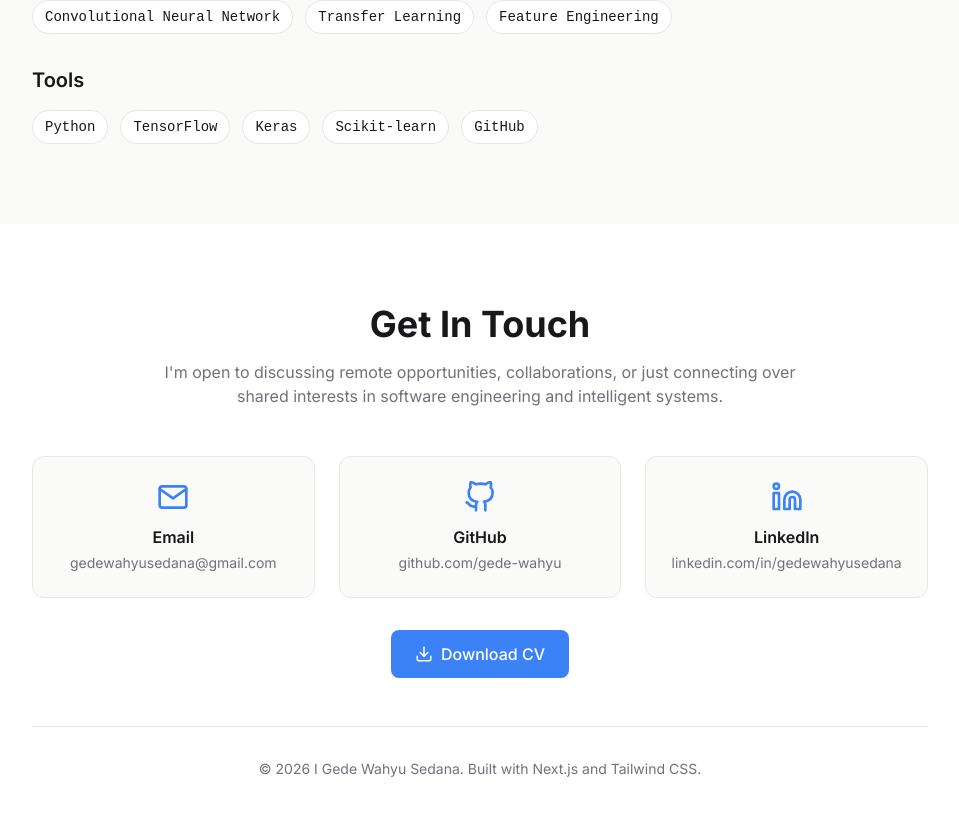
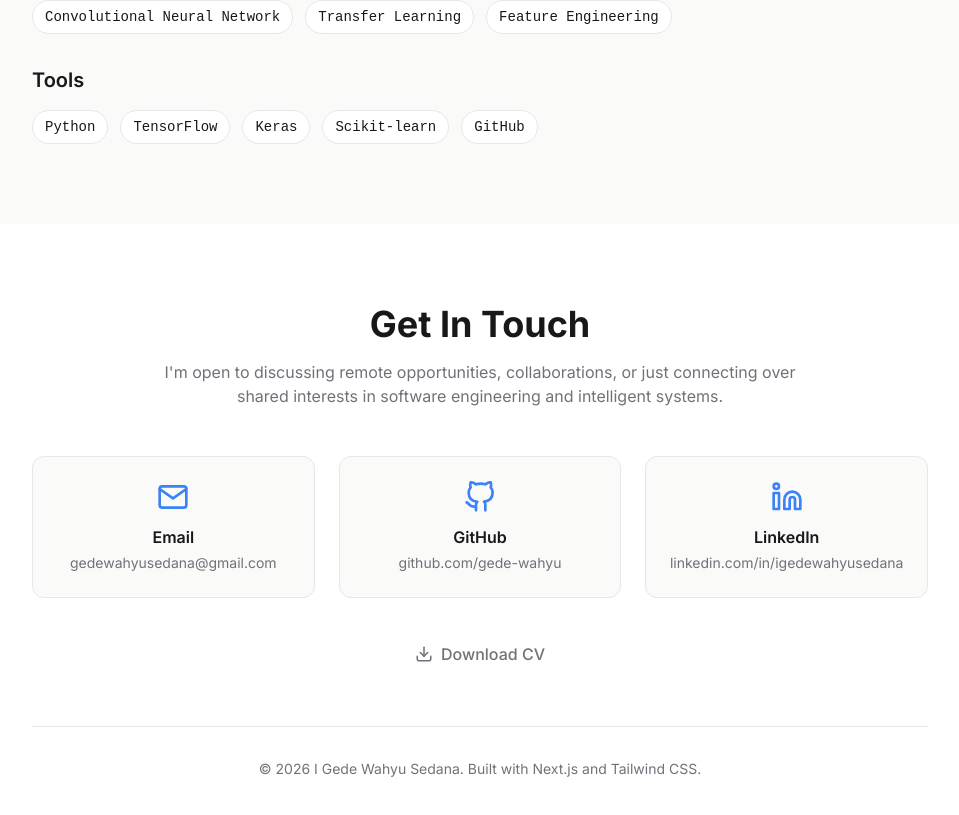
Before and after one commit to gede-wahyu/portfolio1, a Next.js app: page / in a window 1280 px wide. Shown: the part 3536-4351 px from the top of the page, without its empty margins (160-1119 px from the left). Built offline with nearby package versions, Linux system fonts and the light colour scheme.

Commit message:
feat: add Contact section component with social links and CV download functionality.

```diff
--- a/components/sections/Contact.jsx
+++ b/components/sections/Contact.jsx
@@ -1,14 +1,20 @@
 'use client';
 
+import { useState } from 'react';
 import { motion } from 'framer-motion';
 import { useInView } from 'framer-motion';
 import { useRef } from 'react';
 import { FiMail, FiGithub, FiLinkedin, FiDownload } from 'react-icons/fi';
 import { slideUp } from '@/utils/animations';
 
+const CONFIG = {
+    enableResumeDownload: false, // Set to false to disable download button
+};
+
 export default function Contact() {
     const ref = useRef(null);
     const isInView = useInView(ref, { once: true, margin: '-100px' });
+    const [showDisabledTooltip, setShowDisabledTooltip] = useState(false);
 
     const socialLinks = [
         {
@@ -25,9 +31,9 @@ export default function Contact() {
         },
         {
             name: 'LinkedIn',
-            href: 'https://linkedin.com/in/gedewahyusedana',
+            href: 'https://linkedin.com/in/igedewahyusedana',
             icon: FiLinkedin,
-            label: 'linkedin.com/in/gedewahyusedana',
+            label: 'linkedin.com/in/igedewahyusedana',
         },
     ];
 
@@ -68,15 +74,36 @@ export default function Contact() {
                     </div>
 
                     {/* Download CV Button */}
-                    <div className="text-center mb-12">
+                    <div className="text-center mb-12 relative inline-block w-full">
+                        {CONFIG.enableResumeDownload ? (
                             <a
-                            href="/cv.pdf"
+                                href="/resume-igedewahyusedana.pdf"
                                 download
                                 className="inline-flex items-center gap-2 px-6 py-3 bg-[var(--accent)] text-white rounded-lg font-medium hover:opacity-90 transition-all hover:scale-105"
                             >
                                 <FiDownload size={18} />
                                 Download CV
                             </a>
+                        ) : (
+                            <div
+                                className="relative inline-block group"
+                                onMouseEnter={() => setShowDisabledTooltip(true)}
+                                onMouseLeave={() => setShowDisabledTooltip(false)}
+                            >
+                                <button
+                                    disabled
+                                    className="inline-flex items-center gap-2 px-6 py-3 bg-[var(--text-secondary)]/30 text-[var(--text-secondary)] rounded-lg font-medium cursor-not-allowed"
+                                >
+                                    <FiDownload size={18} />
+                                    Download CV
+                                </button>
+                                {showDisabledTooltip && (
+                                    <div className="absolute -top-10 left-1/2 -translate-x-1/2 px-3 py-1.5 bg-[var(--text)] text-[var(--bg)] text-xs rounded-md shadow-lg whitespace-nowrap z-10">
+                                        Currently unavailable
+                                    </div>
+                                )}
+                            </div>
+                        )}
                     </div>
 
                     {/* Footer */}
```
Lines whose indentation alone changed are shown as unchanged.
